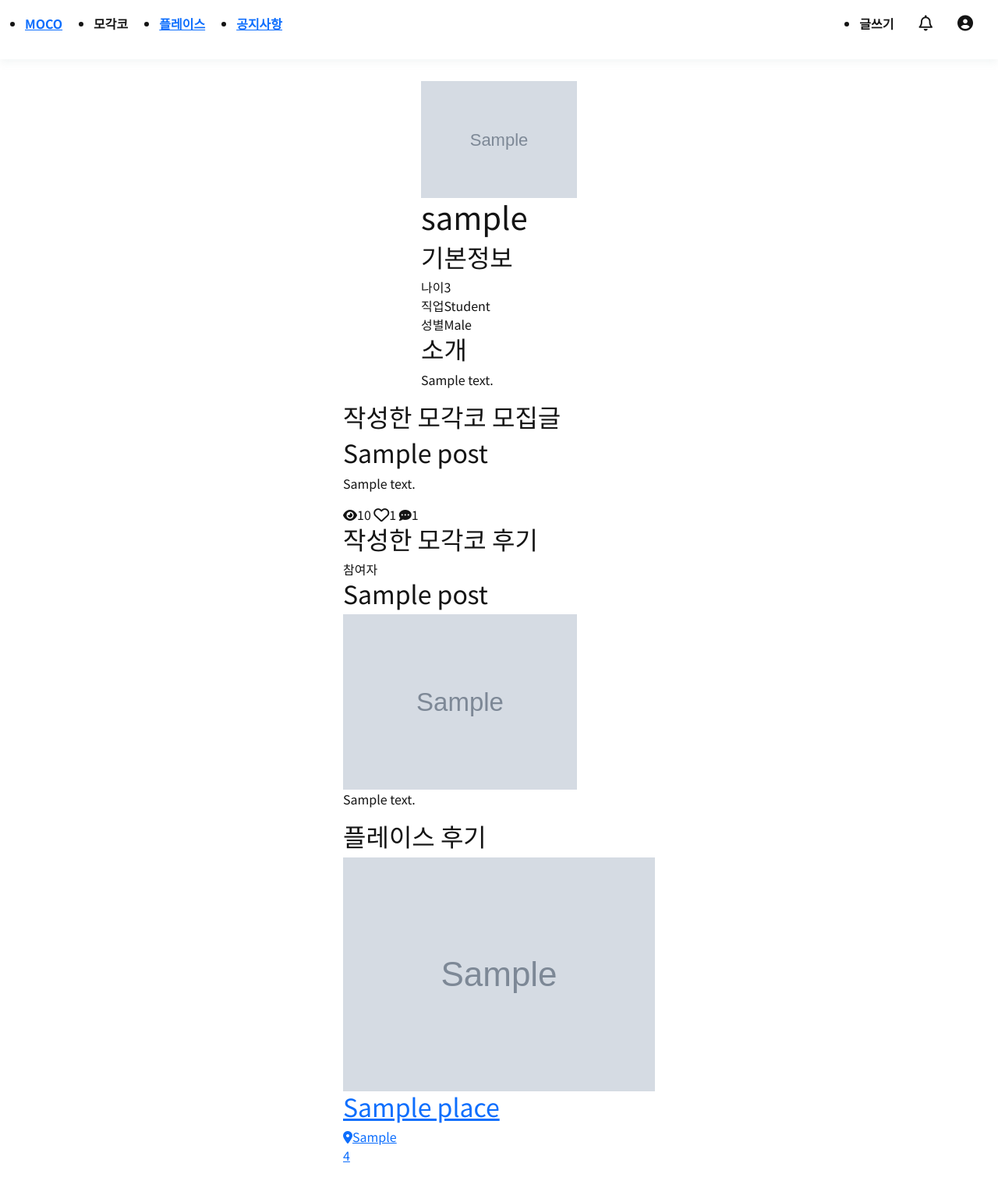
After one commit to PIRO17-TEAM-MOCO/moco, a Django app: page /account/profile/1 in a window 1280 px wide. The commit adds this page. Shown: the whole page at 78% size. Run offline with Django 4.2, Linux system fonts and the light colour scheme; tables that the repository leaves empty hold one stand-in row (values such as "Sample post"); grey boxes marked "Sample" are stand-in pictures; some libraries are stand-ins or nearby versions.

Commit message:
[feat] profile_view 페이지 구현

```diff
--- a/place/templates/place/write.html
+++ b/place/templates/place/write.html
@@ -26,7 +26,7 @@
     <div class="content-write__item">
       <div for="id_location">위치</div>
       <div class="content-write__item_location">
-        <input type="text" name="location" id="sample5_address" placeholder="주소">
+        <input type="text" name="location" id="sample5_address" placeholder="주소를 입력해주세요">
         <input type="button" onclick="sample5_execDaumPostcode()" value="주소 검색"><br>
       </div>
       <div><input type="text" name="location_detail" id="sample5_address" placeholder="상세 정보를 입력해주세요 (선택)"></div>
--- a/posts/views.py
+++ b/posts/views.py
@@ -72,8 +72,10 @@ def write(request):
             post = form.save(commit=False)
             post.user = request.user
             post.save()
-            return redirect(f"/post/detail/{id}")
+            return redirect(f"/post/detail/{post.id}")
         else:
+            print(form.errors)
+            print(form.non_field_errors())
             return redirect("/post/write")
 
     form = PostForm()
--- /dev/null
+++ b/users/templates/users/base.html
@@ -0,0 +1,90 @@
+{% load static %}
+<!DOCTYPE html>
+<html lang="en">
+  <head>
+    <meta charset="UTF-8" />
+    <meta http-equiv="X-UA-Compatible" content="IE=edge" />
+    <meta name="viewport" content="width=device-width, initial-scale=1.0" />
+    <link rel="stylesheet" href="{% static 'css/base.css' %}" />
+    <link rel="stylesheet" href="{% static 'css/profile_view.css' %}" />
+    <script
+      src="https://kit.fontawesome.com/f0c26c0bfa.js"
+      crossorigin="anonymous"
+    ></script>
+    <link
+      href="https://cdn.jsdelivr.net/npm/bootstrap@5.2.0/dist/css/bootstrap.min.css"
+      rel="stylesheet"
+      integrity="sha384-gH2yIJqKdNHPEq0n4Mqa/HGKIhSkIHeL5AyhkYV8i59U5AR6csBvApHHNl/vI1Bx"
+      crossorigin="anonymous"
+    />
+    <link rel="stylesheet" href="{% static 'css/base.css' %}" />
+    <link rel="stylesheet" href="{% static 'css/profile_view.css' %}" />
+    <title>MOCO</title>
+  </head>
+  <body>
+    <nav class="navbar">
+      <ul class="navbar__list">
+        <li><a href="{% url 'posts:home' %}">MOCO</a></li>
+        <li>
+          <div class="base__post_dropdown">
+            <div class="base__post_dropbtn">
+              <span>모각코</span>
+            </div>
+            <ul class="base__post_dropmenu">
+              <li><a href="{% url 'posts:home' %}">모각코 홈</a></li>
+              <li><a href="{% url 'posts:review_home' %}">모각코 후기</a></li>
+            </ul>
+          </div>
+        </li>
+        <li><a href="{% url 'place:home' %}">플레이스</a></li>
+        <li><a href="{% url 'notice:home' %}">공지사항</a></li>
+      </ul>
+      <ul class="navbar__shortcut">
+        {% if user.is_authenticated %}
+        <li>
+          <div class="base__dropdown">
+            <div class="base__dropbtn">
+              <span>글쓰기</span>
+            </div>
+            <ul class="base__dropmenu">
+              <li><a href="{% url 'posts:write' %}">모각코 모집</a></li>
+              <li><a href="{% url 'place:write' %}">플레이스</a></li>
+            </ul>
+          </div>
+        </li>
+        <i class="fa-regular fa-bell"></i>
+        <div class="base__profile_dropdown">
+          <div class="base__profile_dropbtn">
+            <i class="fa-solid fa-circle-user"></i>
+          </div>
+          <ul class="base__profile_dropmenu">
+            <li>
+              <a href="{% url 'users:profile_edit' user.id %}">프로필 수정</a>
+            </li>
+            <li>
+              <a href="{% url 'users:profile_view' user.id %}">마이페이지</a>
+            </li>
+            <li>
+              <a href="{% url 'users:logout' %}?next={{request.path}}">로그아웃</a>
+            </li>
+          </ul>
+        </div>
+        {% else %}
+        <li>
+          <div class="base__dropdown">
+            <div class="base__dropbtn">
+              <span>글쓰기</span>
+            </div>
+            <ul class="base__dropmenu">
+              <li><a href="{% url 'posts:write' %}">모각코 모집</a></li>
+              <li><a href="{% url 'place:write' %}">플레이스</a></li>
+            </ul>
+          </div>
+        </li>
+        <li><a href="{% url 'users:login' %}?next={{request.path}}">로그인</a></li>
+        {% endif %}
+      </ul>
+    </nav>
+    {% block content %} {% endblock content %}
+  </body>
+</html>
--- /dev/null
+++ b/users/templates/users/profile_view.html
@@ -0,0 +1,129 @@
+{% extends 'users/base.html' %} {% block content %}
+{% load static %}
+<div class="content">
+  <div class="profile-top">
+    <div class="profile-top__top">
+      {% if user.profile_img %}
+      <img src="{{user.profile_img.url}}" width="200px" alt="profile_img"></img>
+      {% else %}
+      <img src="{% static "img/moco_symbol.png" %}" width="200px" alt="profile_img"></img>
+      {% endif %}
+      {% if edit_access %}
+      <a href="{% url 'users:profile_edit' user.id %}">프로필수정</a>
+      {% endif %}
+      <h1>{{user.nickname}}</h1>
+    </div>
+    <div class="profile-top__bottom">
+      <div class="profile-top__info">
+        <h2>기본정보</h2>
+        <div class="profile-top__info__list">
+          <div><span>나이</span><span>{{age}}</span></div>
+          <div><span>직업</span><span>{{user.job}}</span></div>
+          <div><span>성별</span><span>{{user.gender}}</span></div>
+        </div>
+        <div class="profile-top__desc">
+          <h2>소개</h2>
+          <p>{{user.desc}}</p>
+        </div>
+      </div>
+    </div>
+  </div>
+
+  <div class="profile-bottom">
+    {% if edit_access %}
+    <div class="profile-bottom__list">
+      <h2>좋아요</h2>
+      <!--좋아요 누른 모집글-->
+      {% for like_post in user.like_posts.all %}
+      <div class="profile-bottom__post">
+        <h2>{{like_post.title}}</h2>
+        <p>{{like_post.content}}</p>
+        <div>
+          <span><i class="fa-solid fa-eye"></i></i><span>{{like_post.views}}</span></span>
+          <span><i class="fa-regular fa-heart fa-lg"></i><span>{{like_post.likes}}</span></span>
+          <span><i class="fa-solid fa-comment-dots"></i>{{like_post.comment_set.count}}</span>
+        </div>
+      </div>
+      {% endfor %}
+      <!--좋아요 누른 플레이스-->
+      {% for place, image in pairs_like %}
+      <div class="profile-bottom__place">
+        <a class="content-box__itme" href="{% url 'place:detail' place.id %}" >
+          {% if image %} <!--게시물-->
+          <div class="content-box__img">
+            <img src="{{image.image.url}}"><br>
+          </div>
+          {% endif %}
+          <h2>{{place.name}}</h2>
+          <div><i class="fa-solid fa-location-dot"></i><span>{{place.location}}</span></div>
+          <div>{{place.rating}}</div>
+        </a>
+      </div>
+      {% endfor %}
+    </div>
+    {% endif %}
+
+    <!--작성한 모각코 모집글-->
+    <div class="profile-bottom__list">
+      <h2>작성한 모각코 모집글</h2>
+      {% for post in user.post_set.all %}
+      <div class="profile-bottom__post">
+        <h2>{{post.title}}</h2>
+        <p>{{post.content}}</p>
+        <div>
+          <span><i class="fa-solid fa-eye"></i></i><span>{{post.views}}</span></span>
+          <span><i class="fa-regular fa-heart fa-lg"></i><span>{{post.likes}}</span></span>
+          <span><i class="fa-solid fa-comment-dots"></i>{{post.comment_set.count}}</span>
+        </div>
+      </div>
+      {% endfor %}
+    </div>
+
+    <!--작성한 모각코 후기-->
+    <div class="profile-bottom__list">
+      <h2>작성한 모각코 후기</h2>
+      {% for review in user.review_set.all %}
+      <div class="profile-bottom__review">
+        {% if review.user == post.user %}
+        <div class="review__contents_box__auth">
+          <div id="review__contents_box__auth_host">주최자</div>
+        </div>
+        {% else %}
+        <div class="review__contents_box__auth">
+          <div id="review__contents_box__auth_guest">참여자</div>
+        </div>
+        {%endif%}
+        <h2>{{review.post.title}}</h2>
+        <div class="profile-bottom__review__bottom">
+          {% if review.image %}
+          <img src="{{review.image.url}}" width="300px"/>
+          {% else %}
+          <p>no image</p>
+          {% endif %}
+          <p>{{review.post.content}}</p>
+        </div>
+      </div>
+      {% endfor %}
+    </div>
+
+    <!--작성한 플레이스 후기-->
+    <div class="profile-bottom__list">
+      <h2>플레이스 후기</h2>
+      {% for place, image in pairs_my %}
+      <div class="profile-bottom__place">
+        <a class="content-box__itme" href="{% url 'place:detail' place.id %}" >
+          {% if image %} <!--게시물-->
+          <div class="content-box__img">
+            <img src="{{image.image.url}}"><br>
+          </div>
+          {% endif %}
+          <h2>{{place.name}}</h2>
+          <div><i class="fa-solid fa-location-dot"></i><span>{{place.location}}</span></div>
+          <div>{{place.rating}}</div>
+        </a>
+      </div>
+      {% endfor %}
+    </div>
+  </div>
+</div>
+{% endblock %}
--- a/users/views.py
+++ b/users/views.py
@@ -15,8 +15,8 @@ from django.utils.http import urlsafe_base64_encode
 from datetime import datetime
 from .models import User
 from .forms import ProfileForm, SignupForm, FindidForm, ResetpwForm
-from posts.models import Post
-from place.models import Place
+from posts.models import Post, Review
+from place.models import Place, PlaceImage
 
 # tag 정의
 TAG_POST=1
@@ -195,10 +195,31 @@ def profile_view(request, id):
     birth = user.birth
     today = datetime.now().date()
     age = today.year - birth.year + 1 # 나이 구하기
+    pairs_my = []
+    for place in user.place_set.all() :
+        images = PlaceImage.objects.filter(place=place)
+        if images:
+            image = images[0]
+        else:
+            image = None
+        pair = [place, image]
+        pairs_my.append(pair)
+    pairs_like = []
+    for place in user.like_places.all() :
+        images = PlaceImage.objects.filter(place=place)
+        if images:
+            image = images[0]
+        else:
+            image = None
+        pair = [place, image]
+        pairs_like.append(pair)
+
     context = {
     'user': user,
     'age': age,
     'edit_access': False,
+    'pairs_my': pairs_my,
+    'pairs_like': pairs_like
     }
     if request.user == user:
         context['edit_access'] = True
```
Also changed, not shown: place/templates/place/detail.html (+6 -2 lines), posts/templates/posts/main_write.html (+22 -5 lines), static/css/profile_view.css (added).
